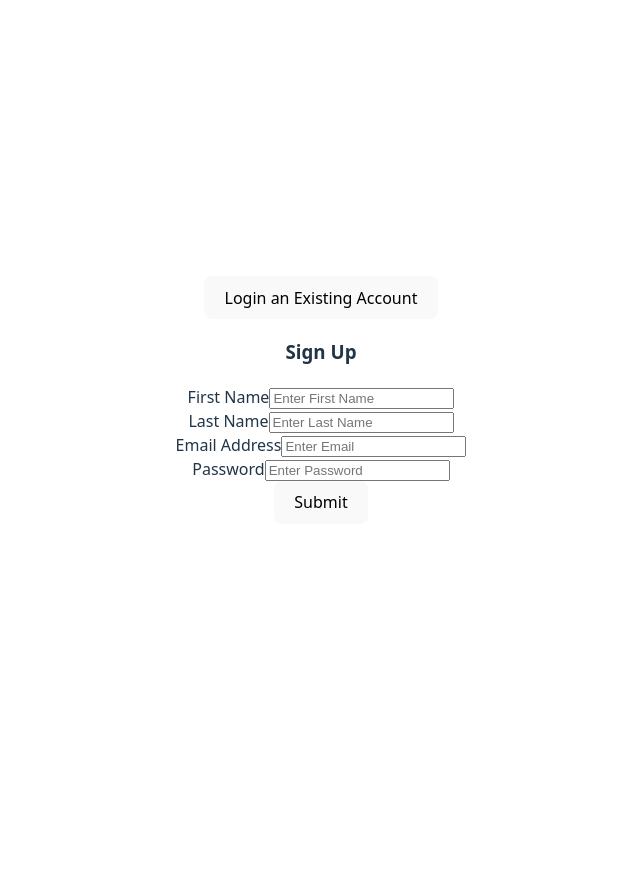
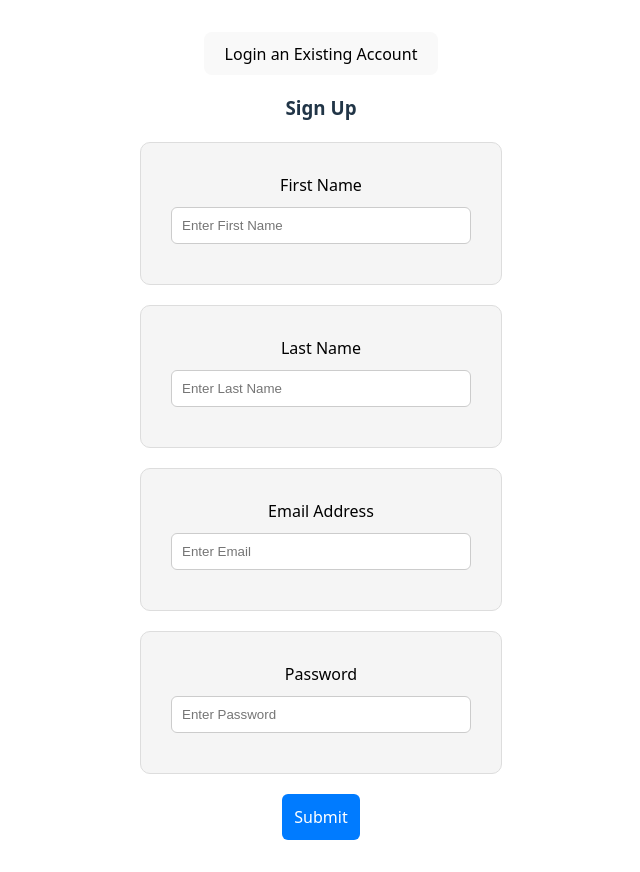
Before and after one commit to HardikGenOne/TradeDeck, a React (Vite) app in the folder reactVite-frontend/ReactApp/: page /signup in a window 1280 px wide. Shown: the whole page, without its empty margins (319-959 px from the left). Before the commit the page ends 800 px from the top, so only its background shows below. Built offline with nearby package versions, Linux system fonts and the light colour scheme.

Commit message:
style updated

```diff
--- a/reactVite-frontend/ReactApp/src/components/signup.jsx
+++ b/reactVite-frontend/ReactApp/src/components/signup.jsx
@@ -3,7 +3,7 @@ import {createUserWithEmailAndPassword} from "firebase/auth";
 import { auth,db } from './firebase';
 import {setDoc,doc} from "firebase/firestore"
 import { toast } from 'react-toastify';
-
+import "./styles/style.css"
 function SignUp(){
 
     const [firstName,setFirstName] = useState("");
--- /dev/null
+++ b/reactVite-frontend/ReactApp/src/components/styles/style.css
@@ -0,0 +1,33 @@
+.mb-3 {
+    display: flex;
+    flex-direction: column;
+    width: 300px;
+    margin: 20px auto;
+    padding: 30px;
+    border: 1px solid #ddd;
+    border-radius: 10px;
+    background-color: whitesmoke;
+    color:black
+  }
+
+  .form-control {
+    margin: 10px 0;
+    padding: 10px;
+    border-radius: 6px;
+    border: 1px solid #ccc;
+
+  }
+
+  .btn-primary {
+    background-color: #007bff;
+    color: white;
+    border: none;
+    padding: 12px;
+    cursor: pointer;
+    border-radius: 6px;
+    transition: background-color 0.3s ease;
+  }
+
+  /* .d-grid:hover {
+    background-color: #0056b3;
+  } */
```
